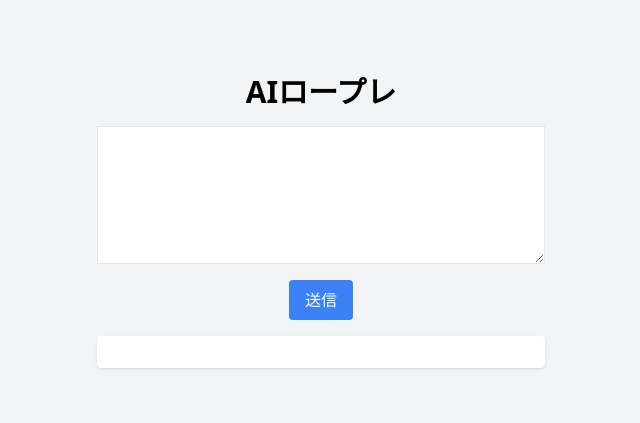
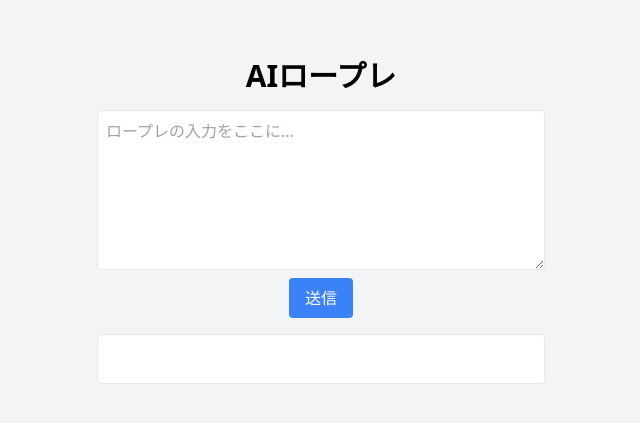
Before and after one commit to aioikid/ai-roleplay, a Next.js app: page / in a window 1280 px wide. Shown: the part 179-602 px from the top of the page, without its empty margins (319-959 px from the left). Built offline with nearby package versions, Linux system fonts and the light colour scheme.

Commit message:
Updated index.tsx

```diff
--- a/pages/index.tsx
+++ b/pages/index.tsx
@@ -1,36 +1,40 @@
-import { useState } from 'react';
+// pages/index.tsx
+'use client'
+
+import { useState } from 'react'
 
 export default function Home() {
-  const [message, setMessage] = useState('');
-  const [response, setResponse] = useState('');
+  const [input, setInput] = useState('')
+  const [reply, setReply] = useState('')
 
-  const handleSend = async () => {
-    const res = await fetch('/.netlify/functions/chat', {
+  const handleSubmit = async () => {
+    const res = await fetch('/api/ai', {
       method: 'POST',
-      body: JSON.stringify({ message }),
-    });
-    const data = await res.json();
-    setResponse(data.reply);
-  };
+      headers: { 'Content-Type': 'application/json' },
+      body: JSON.stringify({ prompt: input }),
+    })
+    const data = await res.json()
+    setReply(data.reply || '返信なし')
+  }
 
   return (
-    <div className="flex flex-col items-center justify-center min-h-screen bg-gray-100 p-4">
+    <main className="min-h-screen flex flex-col items-center justify-center bg-gray-100 p-4">
       <h1 className="text-3xl font-bold mb-4">AIロープレ</h1>
       <textarea
-        className="border p-2 w-full max-w-md mb-4"
-        rows={5}
-        value={message}
-        onChange={(e) => setMessage(e.target.value)}
+        value={input}
+        onChange={(e) => setInput(e.target.value)}
+        className="w-full max-w-md h-40 p-2 border rounded mb-2"
+        placeholder="ロープレの入力をここに..."
       />
       <button
-        className="bg-blue-500 text-white px-4 py-2 rounded"
-        onClick={handleSend}
+        onClick={handleSubmit}
+        className="bg-blue-500 text-white px-4 py-2 rounded hover:bg-blue-600"
       >
         送信
       </button>
-      <div className="mt-4 bg-white p-4 rounded shadow w-full max-w-md">
-        <p>{response}</p>
+      <div className="mt-4 p-2 bg-white border rounded max-w-md w-full min-h-[50px]">
+        {reply}
       </div>
-    </div>
-  );
+    </main>
+  )
 }
```
